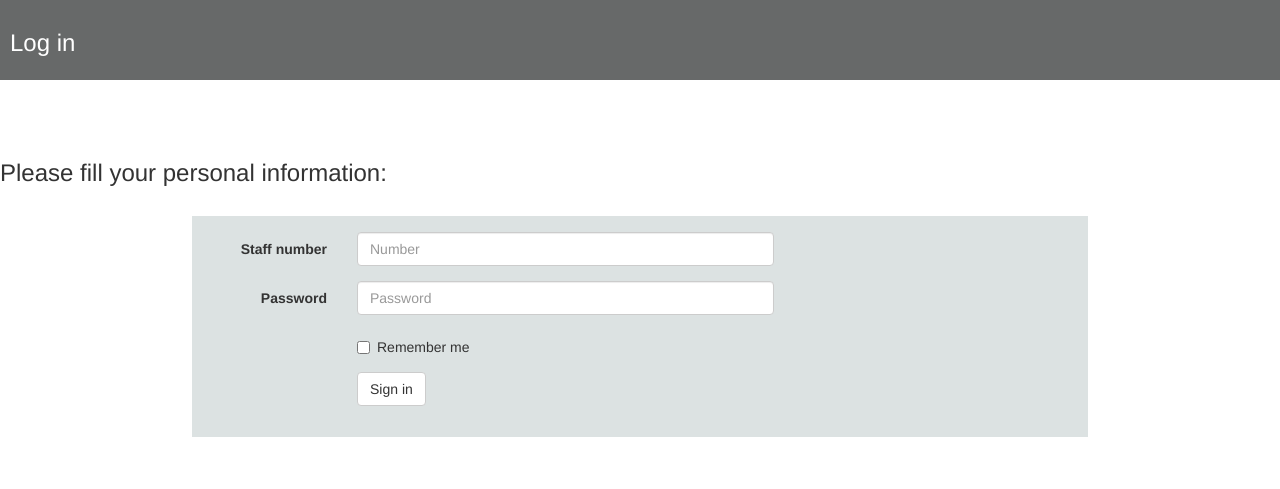
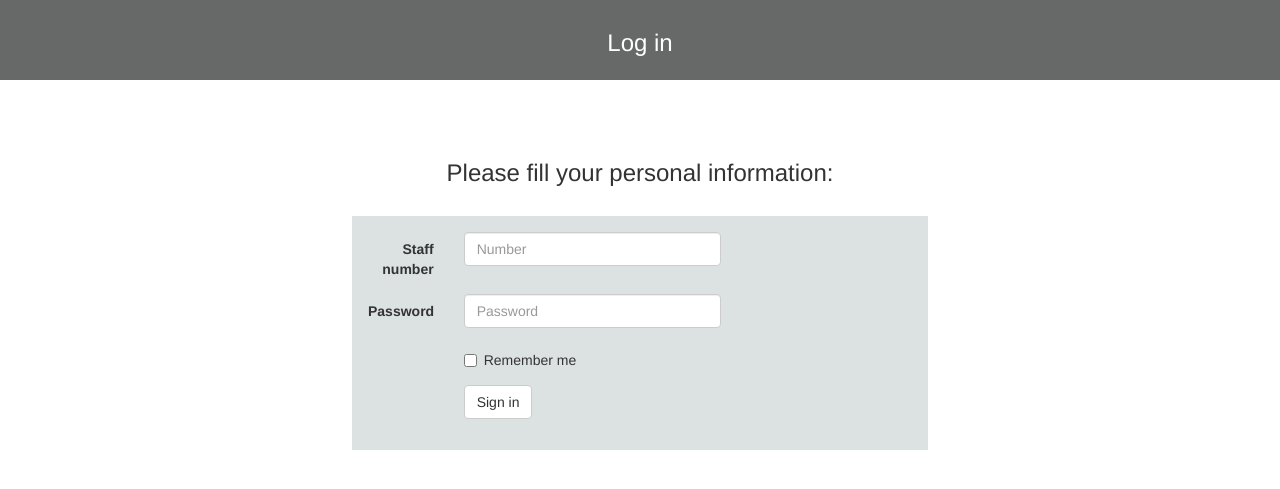
Before and after one commit to Budd00/CITS3403_Pro2, a Flask app: page /adminLogin in a window 1280 px wide. Shown: the top 489 px of the page. Run offline with Flask 2, Linux system fonts and the light colour scheme.

Commit message:
Update Admin_log.html

```diff
--- a/app/templates/Admin_log.html
+++ b/app/templates/Admin_log.html
@@ -7,19 +7,7 @@
     <title>Staff log in</title>
 
     <link href="https://cdn.jsdelivr.net/npm/bootstrap@3.3.7/dist/css/bootstrap.min.css" rel="stylesheet">
-    <style type="text/css">
-      .log{
-        background-color: #676969FF;
-        height: 80px;
-        padding: 10px;
-      }
-      .content{
-        background-color: #DCE2E2FF;
-        padding: 16px;
-        width: 70%;
-        margin: 0 auto;
-      }
-    </style>
+    <link rel="stylesheet" href="../static/login_css.css" type="text/css">
   </head>
   <body>
     <div class="log">
```
